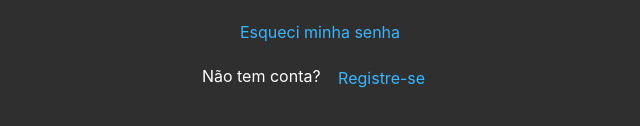
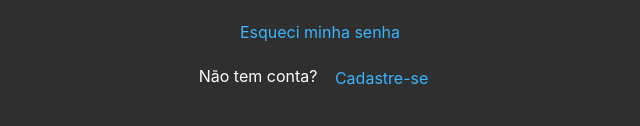
Before and after one commit to kauankdz/Projeto_EasyPark_Facens, a plain HTML site: page tela_de_login/index.html in a window 1280 px wide. Shown: the part 432-558 px from the top of the page, 320-960 px from the left. Drawn offline with nearby package versions, Linux system fonts and the light colour scheme.

Commit message:
modificação_tela_de_login

```diff
--- a/tela_de_login/index.html
+++ b/tela_de_login/index.html
@@ -47,7 +47,7 @@
                             <a href="#" class="btn btn-link">Esqueci minha senha</a>
                         </div>
                         <div class="text-center mt-2">
-                            Não tem conta? <a href="#" class="btn btn-link">Registre-se</a>
+                            Não tem conta? <a href="/tela_de_cadastro/index.html" class="btn btn-link">Cadastre-se</a>
                         </div>
                     </div>
                 </div>
```
